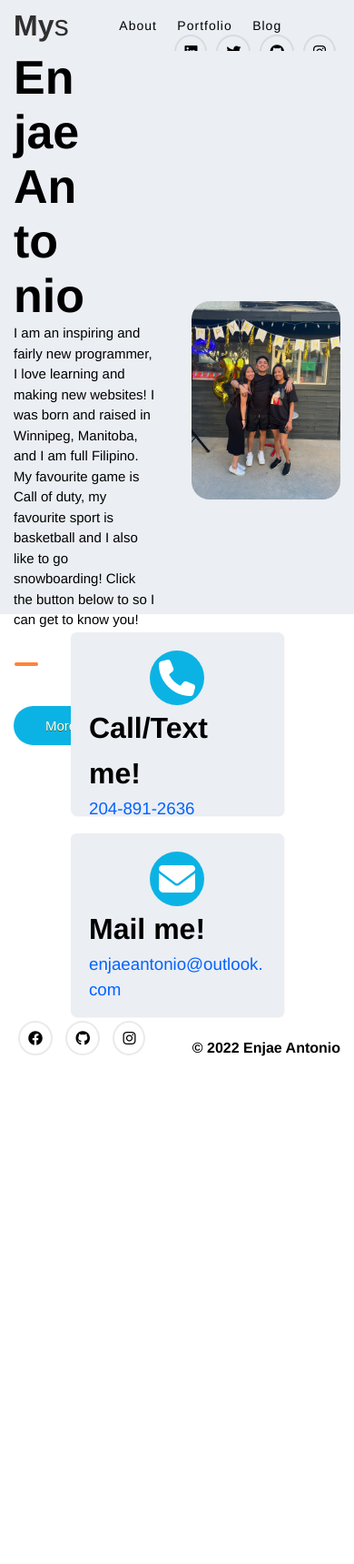
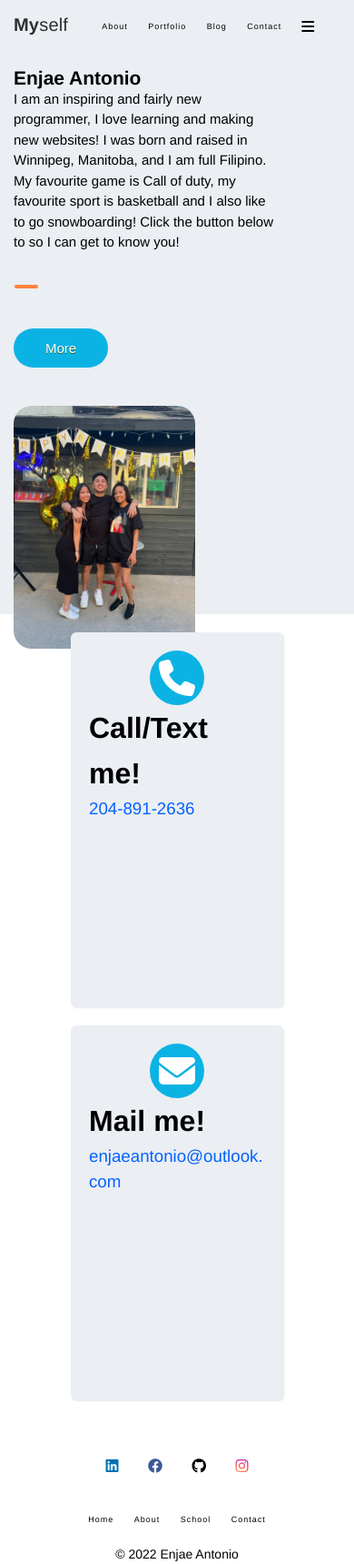
Before and after one commit to EnjaeAntonio/personal-website, a plain HTML site: page index.html in a window 390 px wide. Shown: the whole page at 91% size. Before the commit the page ends 1165 px from the top, so only its background shows below. Drawn offline with Linux system fonts and the light colour scheme.

Commit message:
responsive design

```diff
--- a/assets/style/style.css
+++ b/assets/style/style.css
@@ -11,7 +11,7 @@
     --app-span-colour: #0363ff;
    }
 
-   body {
+body {
     background: rgba(255, 255, 255, 0.75);
 }
 
@@ -94,13 +94,17 @@ nav ul li + li {
 }
 
 .fa-brands {
+    overflow: hidden;
     margin: 5px;
     padding: 9px;
-    border: 2px solid rgba(56, 55, 55, 0.1);
     border-radius: 50%;
     color: rgb(0, 0, 0);
+    cursor: pointer;
 }
 
+.fa-bars {
+    visibility: hidden;
+}
 
 /* ---------------------------------------------------- */
 /* About me
@@ -115,6 +119,9 @@ nav ul li + li {
     width: 60%;
 }
 
+.responsive-image {
+    display: none;
+}
 
 .name {
     width: 40%;
@@ -154,8 +161,10 @@ img {
 }
 
 /* ---------------------------------------------------- */
-/* About me
+/* Contact Page
 /* ---------------------------------------------------- */
+
+
 
 .row {
     display: flex;
@@ -211,26 +220,142 @@ h3:hover{
 
 footer {
     display: flex;
+    justify-content: center;
+    padding-top: 50px;
+}
+
+.footer-nav{
+    width: 100%;
 }
 
 .social-media{
-    width: 50%;
+    text-align: center;
 }
 
+
 .copyright{
-    position: relative;
-    width: 50%;
+    text-align: center;
 }
 
 h4{
-    position: absolute;
-    bottom: 0;
-    right: 0;
+    font-size: 14px;
+    font-weight: 400;
 }
+
+
+
+/* ---------------------------------------------------- */
+/* Icons
+/* ---------------------------------------------------- */
+
+.fa-linkedin {
+    color: #0072b1;
+}
+
+.fa-twitter {
+    color: #00acee;
+}
+
+.fa-instagram {
+    color: transparent;
+    background: radial-gradient(circle at 30% 107%, #fdf497 0%, #fdf497 5%, #fd5949 45%, #d6249f 60%, #285AEB 90%);
+    background: -webkit-radial-gradient(circle at 30% 107%, #fdf497 0%, #fdf497 5%, #fd5949 45%, #d6249f 60%, #285AEB 90%);
+    background-clip: text;
+    -webkit-background-clip: text;
+}
+
+.fa-facebook {
+    color: #3b5998;
+}
+
+/* ---------------------------------------------------- */
+/* Media Queries
+/* ---------------------------------------------------- */
 /* 768px and down */
 
-@media (max-width: 849px) {
+@media (max-width: 859px){
+    .nav-icons{
+        visibility: hidden;
+    }
+
+    .fa-bars {
+        visibility: visible;
+    }
+
+    .name {
+        font-size: 44px;
+    }
+}
+
+@media (max-width: 768px) {
     .column {
         width: 100%;
     }
+    .name {
+        font-size: 30px;
+    }
+
 }
+
+@media (max-width: 595px) {
+    .column {
+        width: 100%;
+    }
+    .name {
+        font-size: 26px;
+        line-height: 25px;
+    }
+
+}
+
+
+@media (max-width: 480px) {
+    .title {
+        width: 20%;
+    }
+    .title h1 {
+        font-size: 24px;
+    }
+    nav{
+        font-size: 16px;
+    }
+    .nav-icon {
+    }
+
+    .name {
+        font-size: 21px;
+        line-height: 24px;
+    }
+}
+
+@media (max-width: 430px) {
+    .about {
+        display: grid;
+        height: 100%;
+    }
+    .about-wrapper {
+        width: 100%;
+    }
+    img {
+       width: 200px;
+       overflow: hidden;
+    }
+    .row {
+        height: 100vh;
+    }
+    .title h1 {
+        font-size: 20px;
+    }
+    nav ul li a {
+        font-size: 9px;
+    }
+    .nav-icon {
+        width: 10%;
+    }
+
+    .name {
+        font-size: 21px;
+        line-height: 24px;
+    }
+
+}
--- a/index.html
+++ b/index.html
@@ -29,10 +29,11 @@
                             </ul>
                         </nav>
                         <div class="nav-icon">
-                            <i class="fa-brands fa-linkedin"></i>
-                            <i class="fa-brands fa-twitter"></i>
-                            <i class="fa-brands fa-github"></i>
-                            <i class="fa-brands fa-instagram"></i>
+                            <i class="fa-brands fa-linkedin nav-icons"></i>
+                            <i class="fa-brands fa-twitter nav-icons"></i>
+                            <i class="fa-brands fa-github nav-icons"></i>
+                            <i class="fa-brands fa-instagram nav-icons"></i>
+                            <i class="fa-solid fa-bars"></i>
                         </div>
                 </header>
                     </div>
@@ -48,6 +49,9 @@
                             <div class="btn-wrapper">
                                 <button>More</button>
                             </div>
+                            <!-- <div class="responsive-image">
+                                <img src="./assets/img/me-with-mom-and-gf.jpg" alt="">
+                            </div> -->
                         </div>
                     </div>
                     <div class="image-of-me">
@@ -76,13 +80,24 @@
                 </div>
             </section>
             <footer class="container">
-                <div class="social-media">
-                    <i class="fa-brands fa-facebook"></i>
-                    <i class="fa-brands fa-github"></i>
-                    <i class="fa-brands fa-instagram"></i>
-                </div>
-                <div class="copyright">
-                    <h4>&copy; 2022 Enjae Antonio </h4>
+                <div class="footer-content">
+                    <div class="social-media">
+                        <i class="fa-brands fa-linkedin"></i>
+                        <i class="fa-brands fa-facebook footer-icon"></i>
+                        <i class="fa-brands fa-github footer-icon"></i>
+                        <i class="fa-brands fa-instagram footer-icon"></i>
+                    </div>
+                    <nav class="footer-nav">
+                        <ul>
+                            <li><a href="">Home</a></li>
+                            <li><a href="">About</a></li>
+                            <li><a href="">School</a></li>
+                            <li><a href="">Contact</a></li>
+                        </ul>
+                    </nav>
+                    <div class="copyright">
+                        <h4>&copy; 2022 Enjae Antonio </h4>
+                    </div>
                 </div>
             </footer>
         </main>
```
